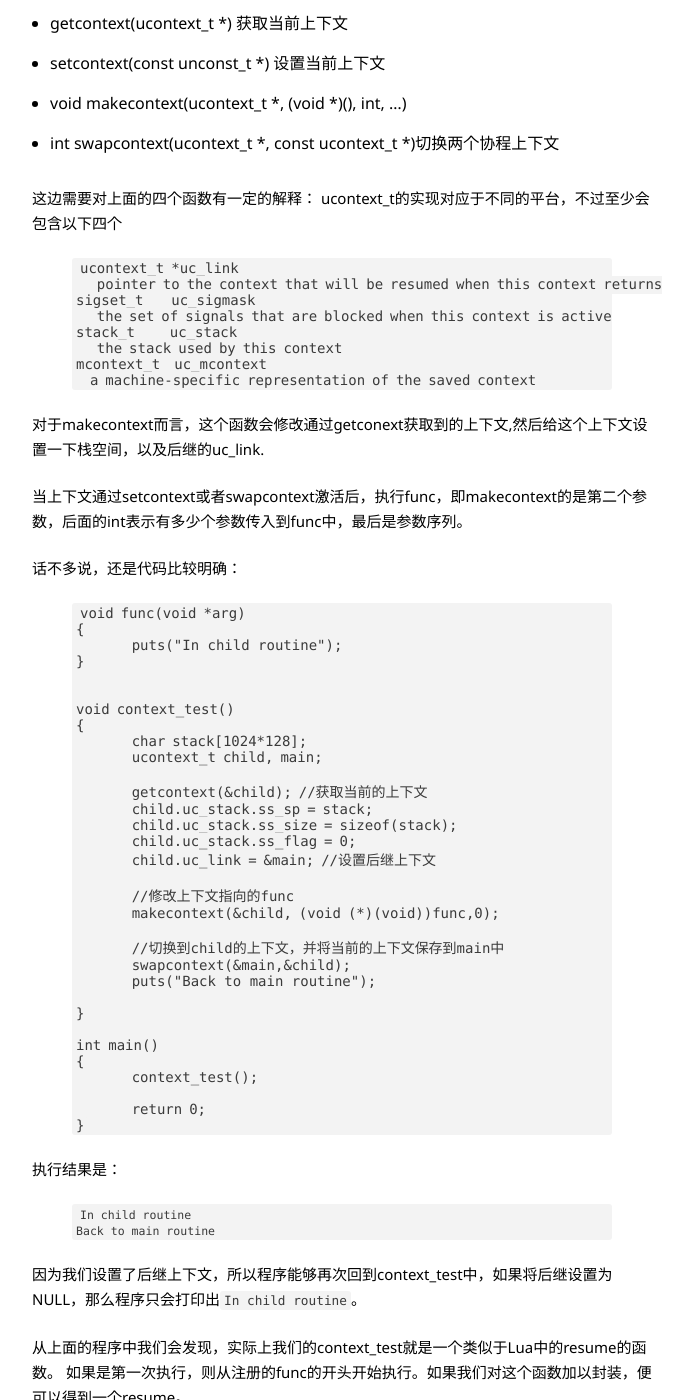
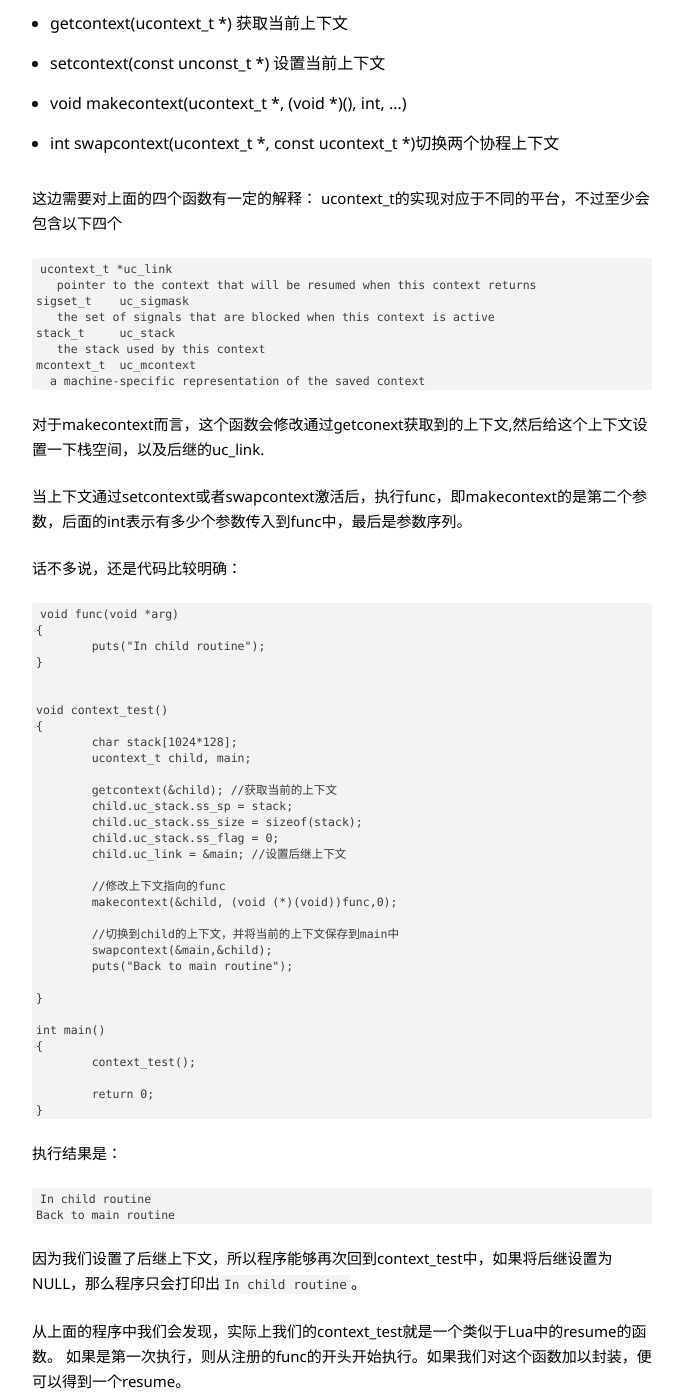
Before and after one commit to JesseEisen/JesseEisen.github.io, a Jekyll site: the page built from _posts/2016-05-18-coroutine.md, in a window 1280 px wide and 1400 px high, scrolled down 2703 px. Shown: the whole window, without its empty margins (298-990 px from the left). Built offline with Jekyll 4.4.1, drawn with Linux system fonts in a browser that asks for light colours; some of the changed text lies outside the part shown.

Commit message:
change code show

````diff
--- a/_config.yml
+++ b/_config.yml
@@ -11,7 +11,7 @@ github_username:  JesseEisen
 # Build settings
 markdown: kramdown
 
-highlighter: rouge
+#highlighter: rouge
 
 # Pagination
 paginate: 15
--- a/_posts/2016-05-18-coroutine.md
+++ b/_posts/2016-05-18-coroutine.md
@@ -31,8 +31,7 @@ Lua中的协程的相关实现函数是放在"coroutine"的table中的。一般
 
 一般这样的几个基本的函数。具体的函数的细节就不细究了，这个主要涉及到Lua的相应的语法了, 会在后续有关Lua的文章中解释这些。下面我们就利用这几个函数实现一下生产-消费的模型，以了解协程的基本使用。
 
-{% highlight lua %}
-
+```
 -- function productor
 local nProductor
 
@@ -71,8 +70,7 @@ end
 --nProductor
 nProductor = coroutine.create(productor)
 consumer()
-
-{% endhighlight %}
+```
 
 上面代码中有一些简短的注释，主要是关于Lua里面相关函数的使用的注释。下面是这个程序的一些基本流程：
 
@@ -104,7 +102,7 @@ C语言函数的调用依赖于栈帧的形式，函数调用是在一个栈结
 这边需要对上面的四个函数有一定的解释：
 ucontext_t的实现对应于不同的平台，不过至少会包含以下四个
 
-{% highlight c %}
+```
 ucontext_t *uc_link
    pointer to the context that will be resumed when this context returns
 sigset_t    uc_sigmask
@@ -113,8 +111,7 @@ stack_t     uc_stack
    the stack used by this context
 mcontext_t  uc_mcontext
   a machine-specific representation of the saved context
-
-{% endhighlight %}
+```
 
 对于makecontext而言，这个函数会修改通过getconext获取到的上下文,然后给这个上下文设置一下栈空间，以及后继的uc_link.
 
@@ -122,7 +119,7 @@ mcontext_t  uc_mcontext
 
 话不多说，还是代码比较明确：
 
-{% highlight c %}
+```
 void func(void *arg)
 {
 	puts("In child routine");
@@ -155,15 +152,14 @@ int main()
 
 	return 0;
 }
-
-{% endhighlight %}
+```
 
 执行结果是：
 
-{% highlight shell %}
+```
 In child routine
 Back to main routine
-{% endhighlight %}
+```
 
 因为我们设置了后继上下文，所以程序能够再次回到context_test中，如果将后继设置为NULL，那么程序只会打印出`In child routine`。
 
@@ -175,7 +171,7 @@ Back to main routine
 
 首先我们需要定义两个结构体，一个是用于保存当前协程信息的，另一个是用于保存调度信息的。
 
-{% highlight c %}
+```
 typedef struct cothread{
 	ucontext_t ctx;
 	Fun func;
@@ -191,8 +187,7 @@ typedef struct schedule{
 	int isrunning;
 	cothread_t **co;
 }schedule_t;
-
-{% endhighlight %}
+```
 
 
 #### create函数
````
Also changed, not shown: _posts/2017-09-30-golang-learn.md (+2 -3 lines).
